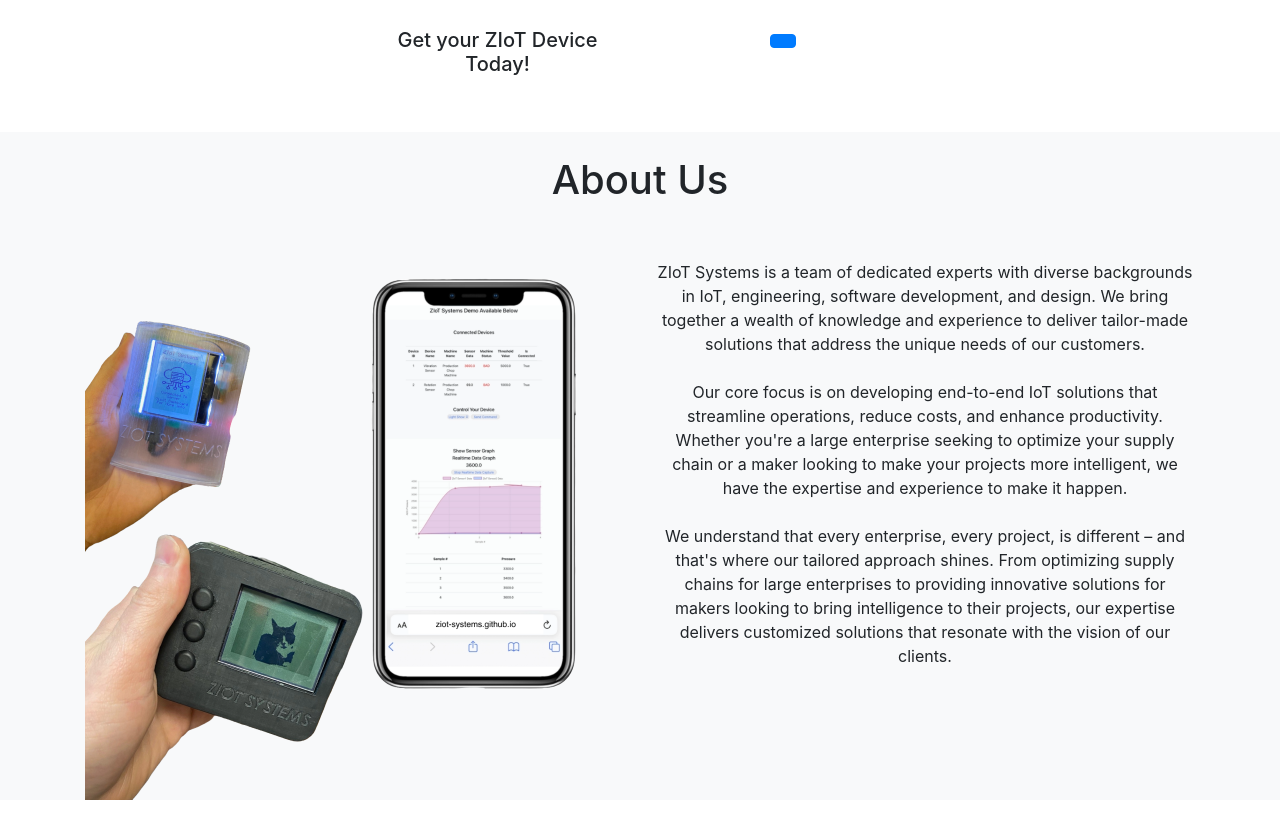
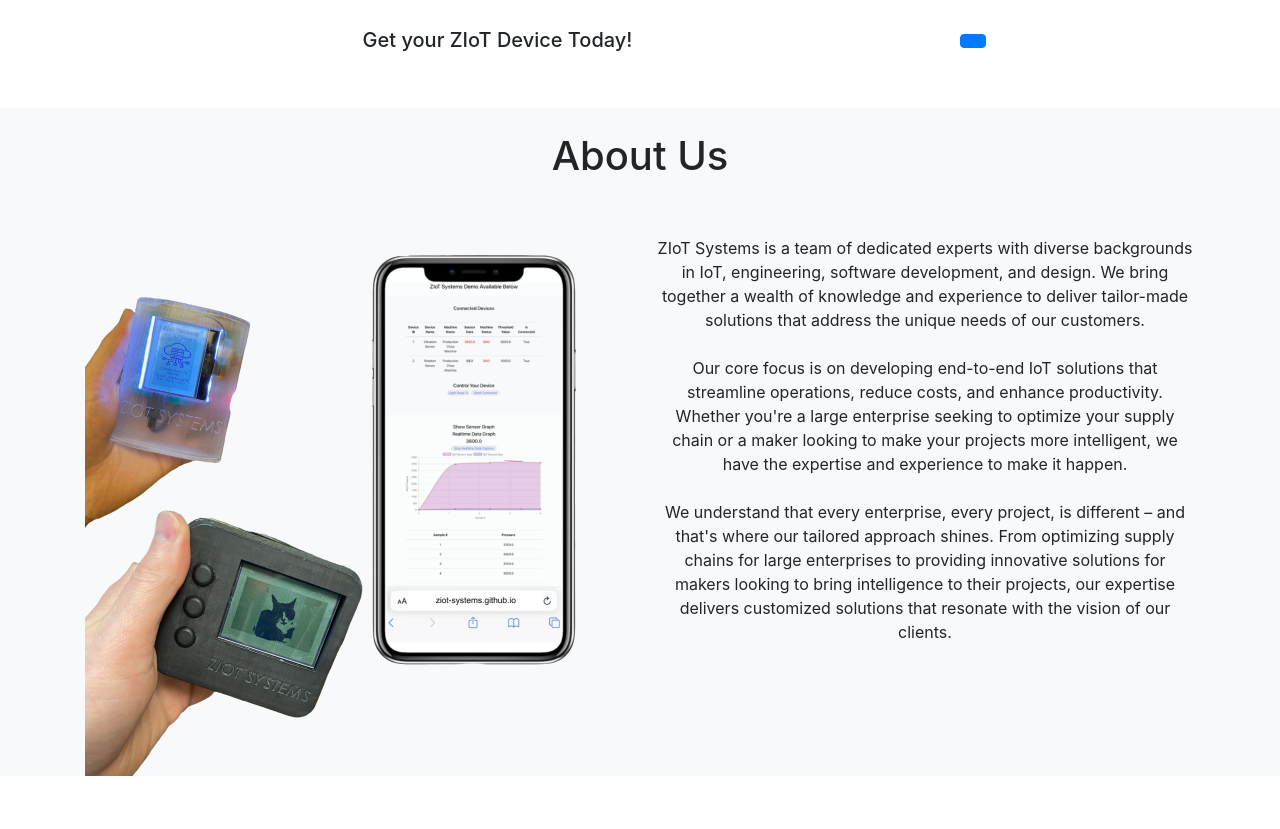
Before and after one commit to ZIoT-Systems/ZIoT-Systems.github.io, a Jekyll site: the page built from README.md, in a window 1280 px wide. Shown: the part 956-1785 px from the top of the page. Built offline with Jekyll 4.4.1, drawn with Linux system fonts in a browser that asks for light colours; our own code applies the rules of GitHub Pages for plain Markdown files.

Commit message:
content updates

```diff
--- a/_layouts/default.html
+++ b/_layouts/default.html
@@ -121,10 +121,10 @@
             <br>
             <br>
             <div class="row">
-                <div class="col-md-3"></div>
-                <div class="col-md-3"><h5>Get your ZIoT Device Today!</h5></div>
-                <div class="col-md-3"><a class="btn btn-primary" href="#demoAnchor" role="button"></a></div>
-                <div class="col-md-3"></div>
+                <div class="col-md-2"></div>
+                <div class="col-md-5"><h5>Get your ZIoT Device Today!</h5></div>
+                <div class="col-md-5"><a class="btn btn-primary" href="#demoAnchor" role="button"></a></div>
+                <div class="col-md-2"></div>
             </div>
         </div>
     </section>
```
